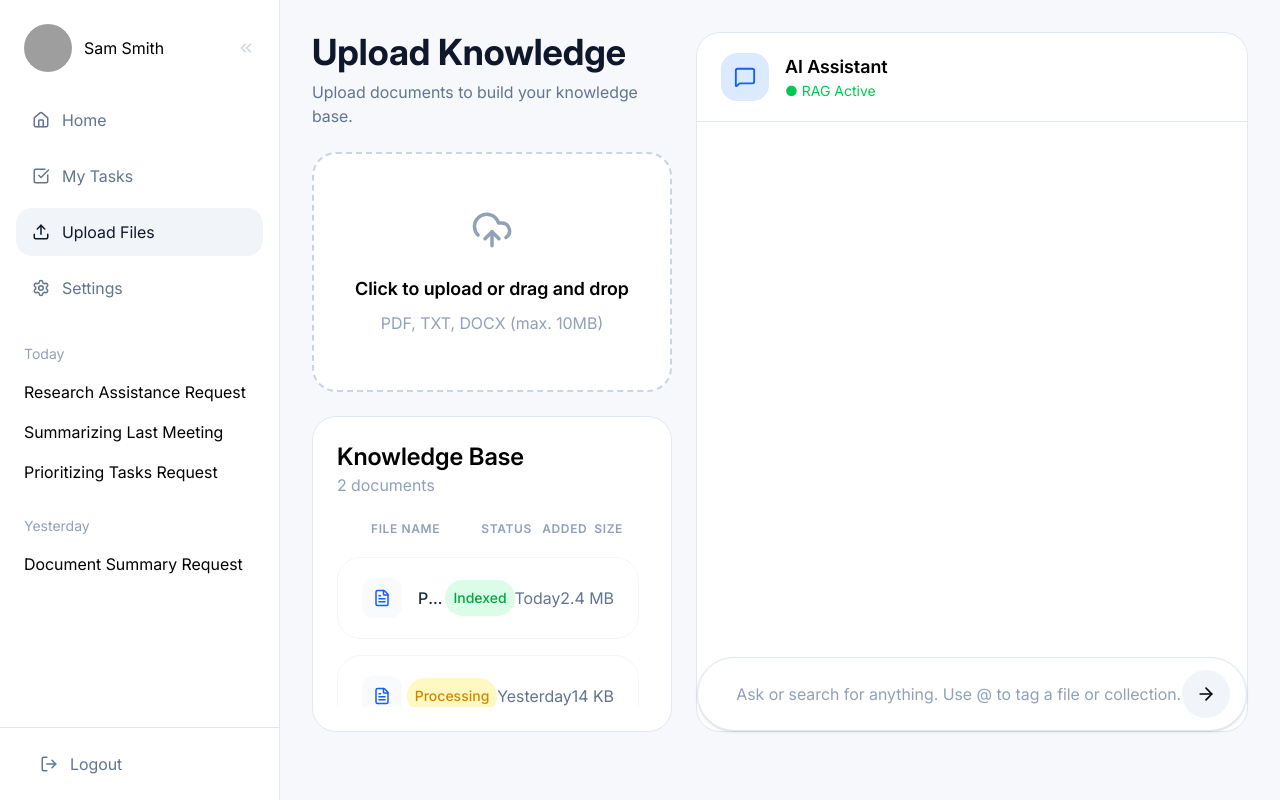
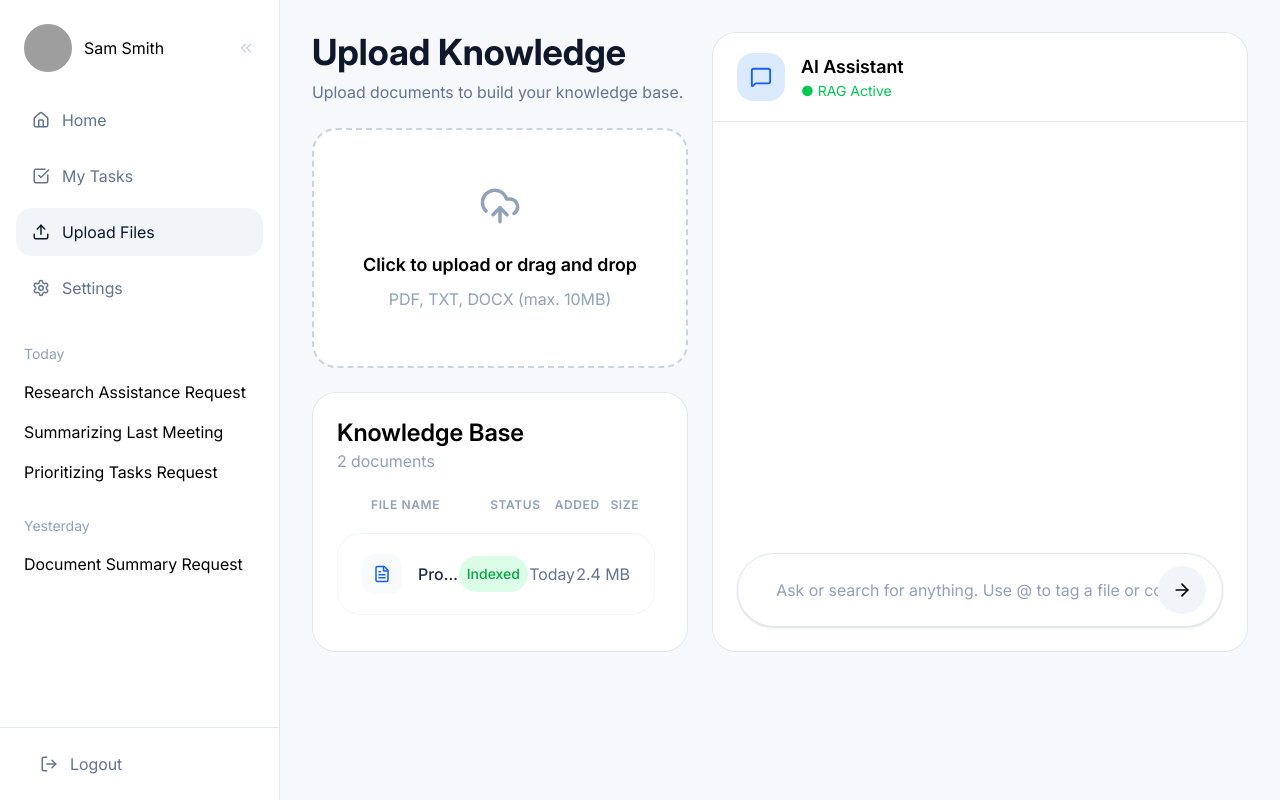
Before and after one commit to elmira-orooji/advanced-rag-system, a React (Vite) app in the folder frontend/my-rag-app/: page /home in a window 1280 px wide. Both pictures are taken after a click on the button "Upload Files". Built offline with nearby package versions, Linux system fonts and the light colour scheme; grey boxes are pictures that could not be loaded.

Commit message:
redesign-adjust chat input on AI Assistant

```diff
--- a/frontend/my-rag-app/src/pages/UploadFilesPage.tsx
+++ b/frontend/my-rag-app/src/pages/UploadFilesPage.tsx
@@ -27,12 +27,12 @@ export default function UploadFilesPage() {
 
   return (
     <div className="flex-1 p-8 overflow-hidden">
-      <div className="grid grid-cols-5 gap-6 h-full">
+      <div className="grid grid-cols-12 gap-6 h-full">
 
         {/* Left Side */}
             <div
             className="
-                col-span-2
+                col-span-5
 
                 flex
                 flex-col
@@ -110,8 +110,7 @@ export default function UploadFilesPage() {
     flex
     flex-col
 
-    flex-1
-    min-h-0
+    h-[260px]
   "
 >
   {/* Header */}
@@ -282,7 +281,7 @@ export default function UploadFilesPage() {
 </div>
 
         {/* Right Side - Chat */}
-        <div className="col-span-3 h-full">
+        <div className="col-span-7 h-[620px]">
           <div
             className="
               bg-white
@@ -363,10 +362,12 @@ export default function UploadFilesPage() {
                     </div>
 
                     {/* Existing Input */}
-                    <ChatInput
+                <div className="px-6 pb-6 pt-2">
+                <ChatInput
                     disabled={false}
                     onSend={() => {}}
-            />
+                />
+                </div>
           </div>
         </div>
       </div>
```
